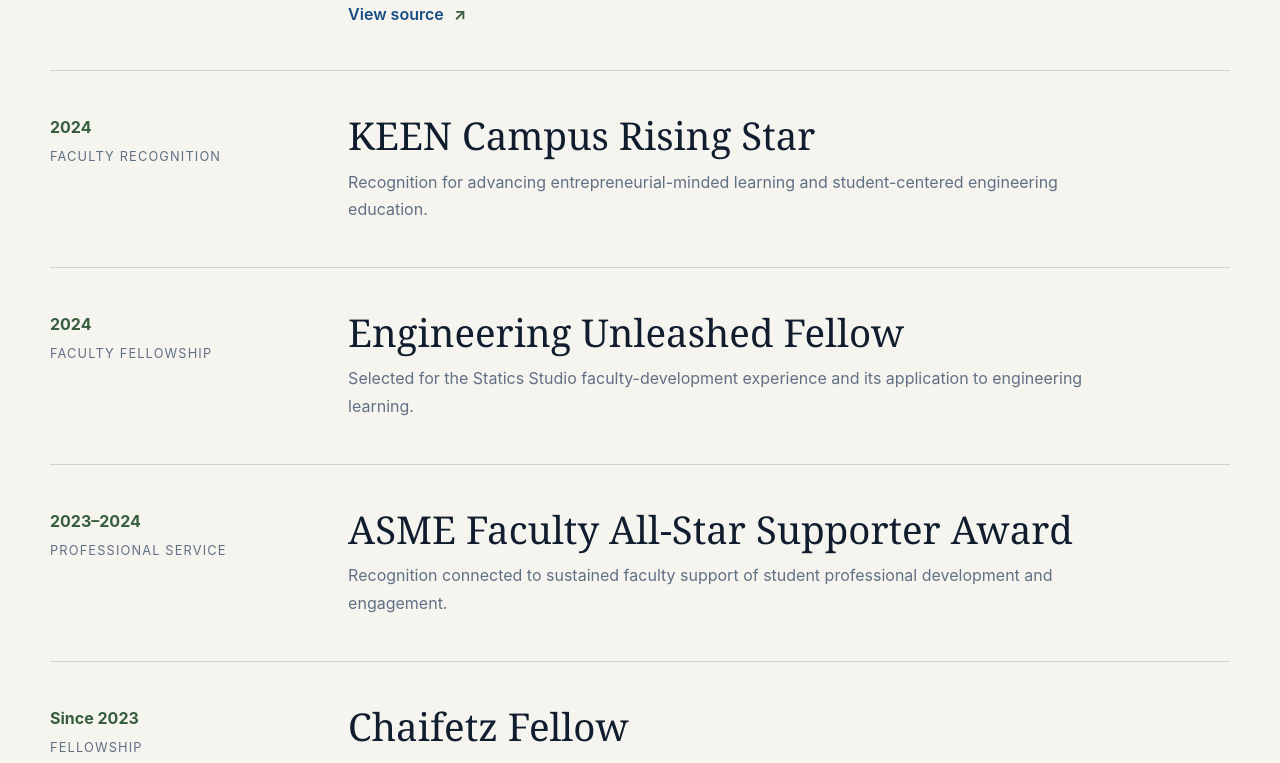
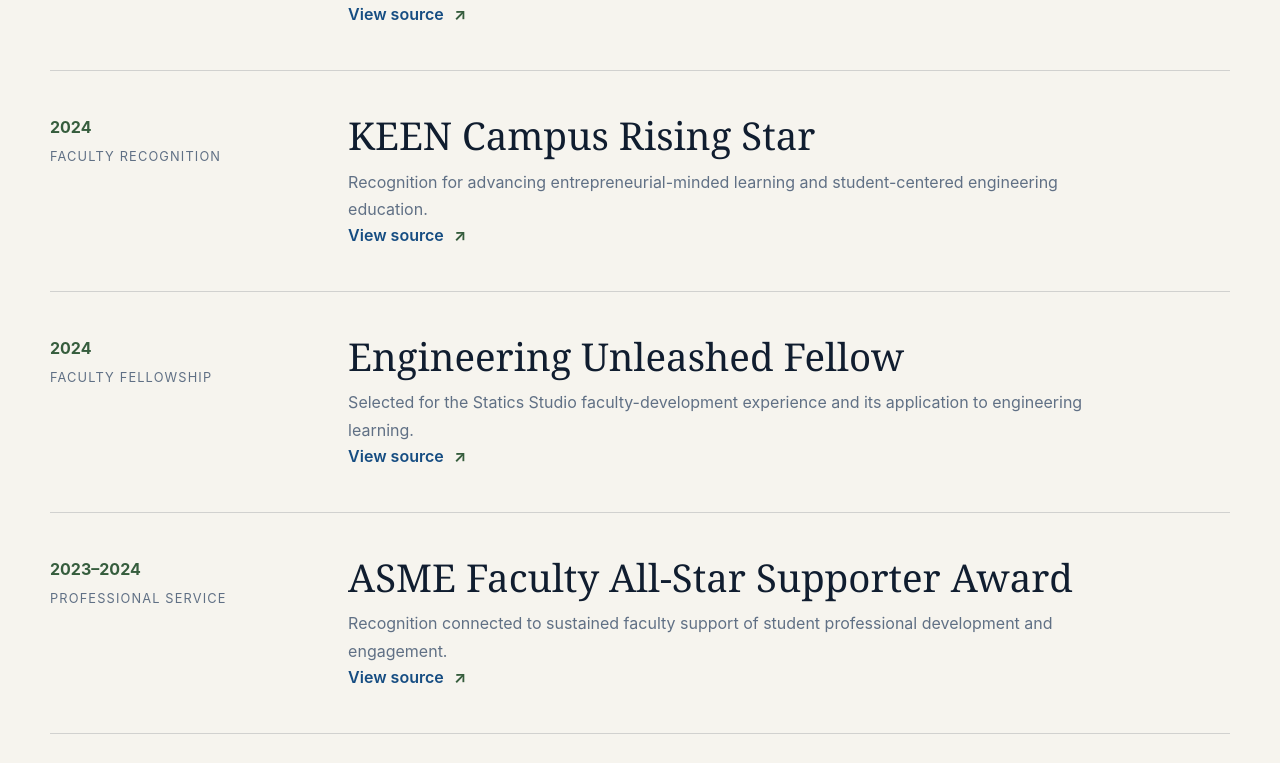
Before and after one commit to danahhhe-droid/res2-research-group, a Next.js app: page /awards in a window 1280 px wide. Shown: the part 1425-2188 px from the top of the page. Built offline with nearby package versions, Linux system fonts and the light colour scheme.

Commit message:
Add official recognition links
Add official recognition links

```diff
--- a/app/awards/page.tsx
+++ b/app/awards/page.tsx
@@ -4,9 +4,9 @@
   { year: "2026", type: "Teaching excellence", title: "Banpu Professorship for Teaching Excellence", text: "Recognized by Saint Louis University’s School of Science and Engineering for sustained excellence and innovation in engineering education." },
   { year: "2026", type: "Faculty recognition", title: "SSE Excellence in Teaching Award · Engineering & Aviation", text: "Recognition from the Saint Louis University School of Science and Engineering for excellence in teaching and student learning." },
   { year: "2026", type: "Student & team recognition", title: "Second Place · SLU Sigma Xi Research Symposium", text: "Recognition for RES²-associated research on data-center clusters and energy–water demand across cooling strategies.", href: "https://www.slu.edu/news/announcements/2026/april/sigma-xi-reseach-symposium-awards.php" },
-  { year: "2024", type: "Faculty recognition", title: "KEEN Campus Rising Star", text: "Recognition for advancing entrepreneurial-minded learning and student-centered engineering education." },
-  { year: "2024", type: "Faculty fellowship", title: "Engineering Unleashed Fellow", text: "Selected for the Statics Studio faculty-development experience and its application to engineering learning." },
-  { year: "2023–2024", type: "Professional service", title: "ASME Faculty All-Star Supporter Award", text: "Recognition connected to sustained faculty support of student professional development and engagement." },
+  { year: "2024", type: "Faculty recognition", title: "KEEN Campus Rising Star", text: "Recognition for advancing entrepreneurial-minded learning and student-centered engineering education.", href: "https://engineeringunleashed.com/rising-stars" },
+  { year: "2024", type: "Faculty fellowship", title: "Engineering Unleashed Fellow", text: "Selected for the Statics Studio faculty-development experience and its application to engineering learning.", href: "https://engineeringunleashed.com/fellows" },
+  { year: "2023–2024", type: "Professional service", title: "ASME Faculty All-Star Supporter Award", text: "Recognition connected to sustained faculty support of student professional development and engagement.", href: "https://sections.asme.org/student-section-recognition-program" },
   { year: "Since 2023", type: "Fellowship", title: "Chaifetz Fellow", text: "Participation in a cross-campus community that brings entrepreneurial thinking into teaching, research, and university life.", href: "https://www.slu.edu/business/centers/center-for-entrepreneurship/fellows.php" },
   { year: "2023–2024", type: "Advised student organization", title: "SLU–ASME student section recognition", text: "Student-section recognition for achievement and outstanding community engagement and project work." },
 ];
@@ -14,7 +14,7 @@
 export default function AwardsPage() {
   return <main>
     <PageHero eyebrow="Awards & recognition" title="Recognition for teaching, scholarship, service, and collaborative research." intro="Selected honors reflecting Dr. Marmolejo’s commitment to rigorous engineering, innovative education, and the development of people and scientific capacity." />
-    <section className="section shell"><div className="recognition-list">{recognitions.map((item) => <article className="recognition-item" key={item.title}><div><span>{item.year}</span><small>{item.type}</small></div><div><h2>{item.title}</h2><p>{item.text}</p>{item.href && <a className="text-link profile-link" href={item.href}>View source <Arrow /></a>}</div></article>)}</div></section>
+    <section className="section shell"><div className="recognition-list">{recognitions.map((item) => <article className="recognition-item" key={item.title}><div><span>{item.year}</span><small>{item.type}</small></div><div><h2>{item.title}</h2><p>{item.text}</p>{item.href && <a className="text-link profile-link" href={item.href} target="_blank" rel="noreferrer">View source <Arrow /></a>}</div></article>)}</div></section>
     <section className="award-note"><div className="shell"><p>This page highlights selected recognitions. Have a correction or an award to add?</p><a className="button button-accent" href="/contact">Send an update <Arrow /></a></div></section>
   </main>;
 }
```
